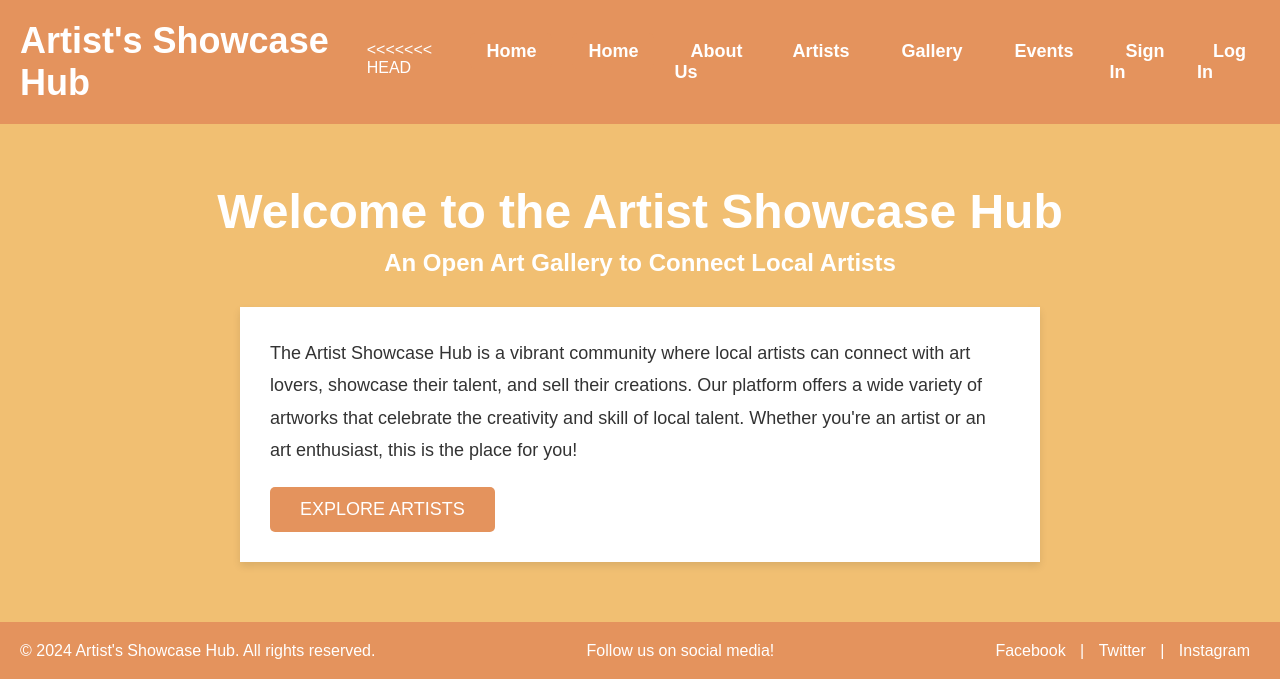
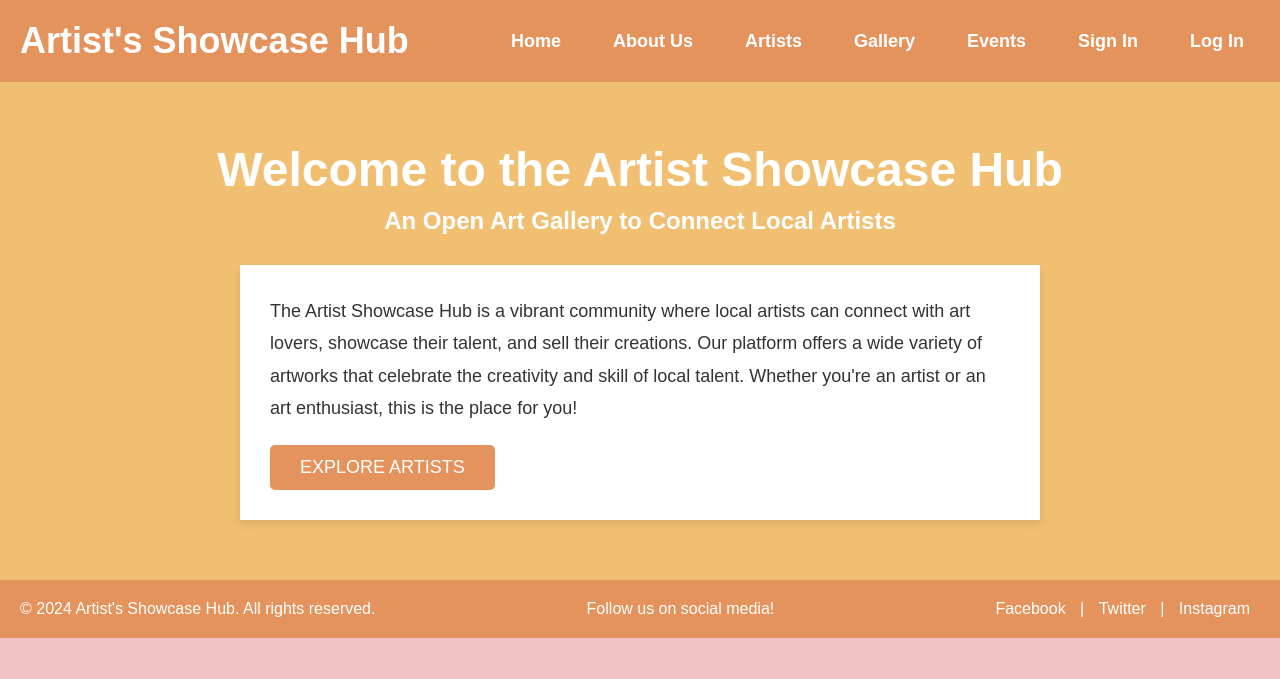
Before and after one commit to MSTtaslimaakter/artists_showcase_hub, a Django app: page / in a window 1280 px wide. Shown: the top 679 px of the page. Run offline with Django 5.2, Linux system fonts and the light colour scheme.

Commit message:
sumayeta

```diff
--- a/template/home.html
+++ b/template/home.html
@@ -15,9 +15,6 @@
             <h1 class="site-title">Artist's Showcase Hub</h1>
             <nav class="main-nav">
                 <ul>
-<<<<<<< HEAD
-                    <li><a href="home.html" class="active">Home</a></li>
-
                     <li><a href="{% url 'Home' %}" class="active">Home</a></li>
                     <li><a href="{% url 'About' %}">About Us</a></li>
                     <li><a href="{% url 'Artist_profile' %}">Artists</a></li>
```
